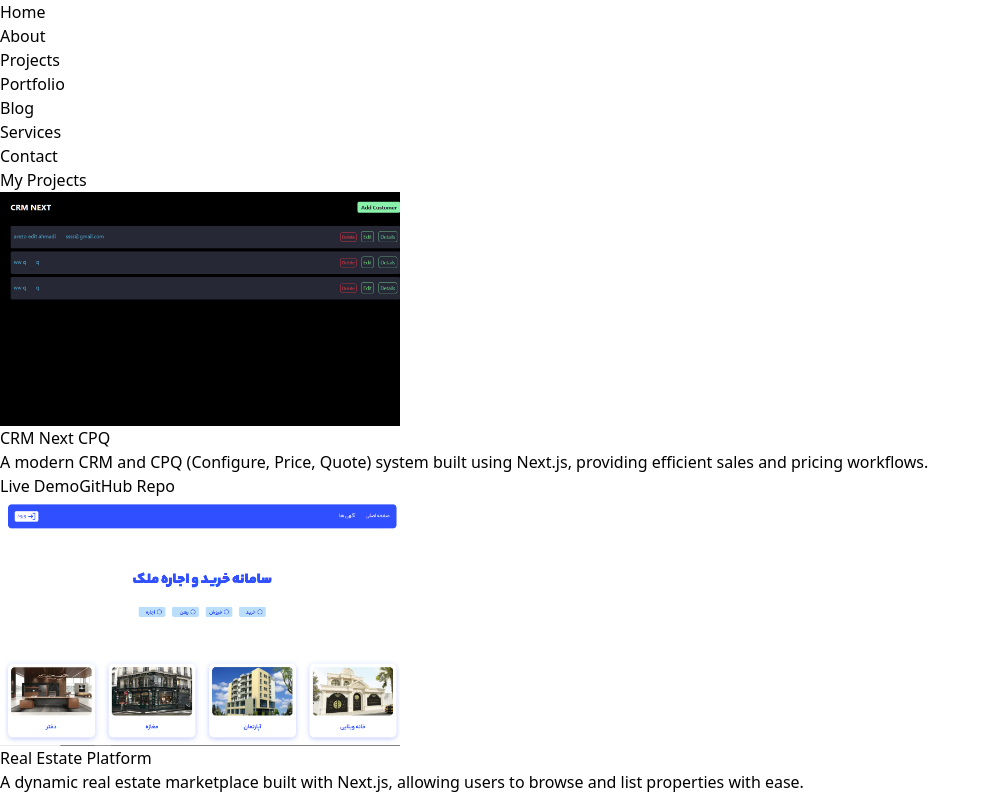
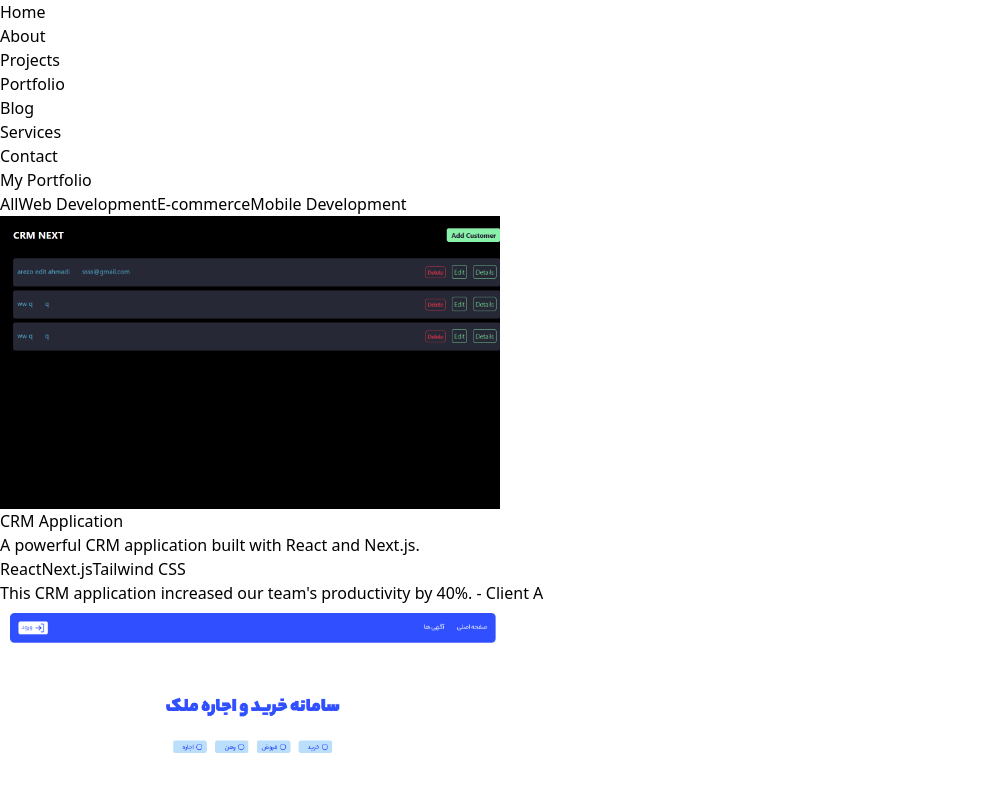
Before and after one commit to sanafathii/gpt-portfolio, a Next.js app: page /portfolio in a window 1280 px wide. Shown: the top 798 px of the page, without its empty margins (0-990 px from the left). Built offline with nearby package versions, Linux system fonts and the light colour scheme.

Commit message:
implement custom lightbox for project images and filtering

```diff
--- a/src/app/page.jsx
+++ b/src/app/page.jsx
@@ -9,7 +9,6 @@
   const pathname = usePathname();
   const router = useRouter();
 
-  // Animate the hero section on scroll
   useEffect(() => {
     const handleScroll = () => {
       if (window.scrollY > 200) {
@@ -31,7 +30,7 @@
       <section className="flex justify-center items-center h-full text-center p-8 bg-gradient-to-r from-[#1A202C] to-[#2D3748]">
         <div className="max-w-3xl text-white">
           <h1 className="text-4xl sm:text-5xl font-bold mb-4 animate__animated animate__fadeIn">
-            Hi, I'm <span className="text-yellow-400">Sana Fathi</span>
+            Hi, I am <span className="text-yellow-400">Sana Fathi</span>
           </h1>
           <p className="text-xl sm:text-2xl mb-6 animate__animated animate__fadeIn animate__delay-1s">
             A passionate Front-End Developer focused on building intuitive user
--- a/src/app/portfolio/page.jsx
+++ b/src/app/portfolio/page.jsx
@@ -1,15 +1,169 @@
-import ProjectCard from "@/components/ProjectCard";
-import projects from "@/data/projects";
+"use client";
+
+import { useState } from "react";
+import Image from "next/image";
 
 export default function Portfolio() {
+  const [selectedCategory, setSelectedCategory] = useState("All");
+  const [isOpen, setIsOpen] = useState(false);
+  const [currentImage, setCurrentImage] = useState(0);
+
+  const projects = [
+    {
+      id: 1,
+      title: "CRM Application",
+      category: "Web Development",
+      technologies: ["React", "Next.js", "Tailwind CSS"],
+      image: "/projects/crm-next.jpg",
+      description: "A powerful CRM application built with React and Next.js.",
+      testimonial:
+        "This CRM application increased our team's productivity by 40%. - Client A",
+    },
+    {
+      id: 2,
+      title: "Real Estate Website",
+      category: "Web Development",
+      technologies: ["React", "Next.js", "Tailwind CSS"],
+      image: "/projects/real-estate.jpg",
+      description:
+        "A dynamic real estate platform built using React and Next.js.",
+      testimonial:
+        "The website helped us showcase properties efficiently. - Client B",
+    },
+    {
+      id: 3,
+      title: "Food Ordering System",
+      category: "Mobile Development",
+      technologies: ["React Native", "Node.js"],
+      image: "/projects/next-food.jpg",
+      description:
+        "An intuitive food ordering mobile app built with React Native.",
+      testimonial: "This app improved our online orders by 30%. - Client C",
+    },
+    {
+      id: 4,
+      title: "E-commerce Store",
+      category: "E-commerce",
+      technologies: ["React", "Node.js", "Stripe"],
+      image: "/projects/react-store.jpg",
+      description:
+        "A fully functional e-commerce platform built using React and Node.js.",
+      testimonial:
+        "The store saw a 50% increase in sales after launch. - Client D",
+    },
+  ];
+
+  const filteredProjects = projects.filter(
+    (project) =>
+      selectedCategory === "All" ||
+      project.category.toLowerCase() === selectedCategory.toLowerCase()
+  );
+
   return (
-    <main className="p-8">
-      <h1 className="text-3xl font-bold mb-6">My Projects</h1>
-      <div className="grid md:grid-cols-2 lg:grid-cols-3 gap-6">
-        {projects.map((project) => (
-          <ProjectCard key={project.id} project={project} />
+    <section className="p-8">
+      <h1 className="text-4xl font-bold mb-6">My Portfolio</h1>
+      <div className="mb-10">
+        <button
+          className="bg-yellow-400 text-white px-4 py-2 rounded-md mr-4"
+          onClick={() => setSelectedCategory("All")}
+        >
+          All
+        </button>
+        <button
+          className="bg-yellow-400 text-white px-4 py-2 rounded-md mr-4"
+          onClick={() => setSelectedCategory("Web Development")}
+        >
+          Web Development
+        </button>
+        <button
+          className="bg-yellow-400 text-white px-4 py-2 rounded-md mr-4"
+          onClick={() => setSelectedCategory("E-commerce")}
+        >
+          E-commerce
+        </button>
+        <button
+          className="bg-yellow-400 text-white px-4 py-2 rounded-md"
+          onClick={() => setSelectedCategory("Mobile Development")}
+        >
+          Mobile Development
+        </button>
+      </div>
+
+      <div className="grid grid-cols-1 sm:grid-cols-2 md:grid-cols-3 gap-8">
+        {filteredProjects.map((project) => (
+          <div key={project.id} className="bg-white p-6 shadow-md rounded-lg">
+            <Image
+              src={project.image}
+              alt={project.title}
+              width={500}
+              height={300}
+              className="w-full h-48 object-cover rounded-md cursor-pointer"
+              onClick={() => {
+                setIsOpen(true);
+                setCurrentImage(project.id - 1);
+              }}
+            />
+            <h3 className="text-xl font-semibold mt-4">{project.title}</h3>
+            <p className="text-gray-600">{project.description}</p>
+            <div className="flex flex-wrap gap-2 mt-2">
+              {project.technologies.map((tech, index) => (
+                <span
+                  key={index}
+                  className="bg-gray-200 text-sm text-gray-700 px-3 py-1 rounded-full"
+                >
+                  {tech}
+                </span>
+              ))}
+            </div>
+            <p className="mt-4 italic text-gray-600">{project.testimonial}</p>
+          </div>
         ))}
       </div>
-    </main>
+
+      {isOpen && (
+        <div
+          className="fixed inset-0 bg-black bg-opacity-50 flex justify-center items-center z-50"
+          onClick={() => setIsOpen(false)}
+        >
+          <div
+            className="bg-white p-6 rounded-lg"
+            onClick={(e) => e.stopPropagation()}
+          >
+            <div className="relative">
+              <img
+                src={projects[currentImage].image}
+                alt={projects[currentImage].title}
+                className="max-w-full max-h-96 object-contain"
+              />
+              <button
+                className="absolute top-2 right-2 bg-gray-700 text-white rounded-full p-2"
+                onClick={() => setIsOpen(false)}
+              >
+                &times;
+              </button>
+            </div>
+            <h3 className="text-xl font-semibold mt-4">
+              {projects[currentImage].title}
+            </h3>
+            <p className="text-gray-600">
+              {projects[currentImage].description}
+            </p>
+            <div className="flex flex-wrap gap-2 mt-2">
+              {projects[currentImage].technologies.map((tech, index) => (
+                <span
+                  key={index}
+                  className="bg-gray-200 text-sm text-gray-700 px-3 py-1 rounded-full"
+                >
+                  {tech}
+                </span>
+              ))}
+            </div>
+            <p className="mt-4 italic text-gray-600">
+              {projects[currentImage].testimonial}
+            </p>
+          </div>
+        </div>
+      )}
+    </section>
   );
 }
```
